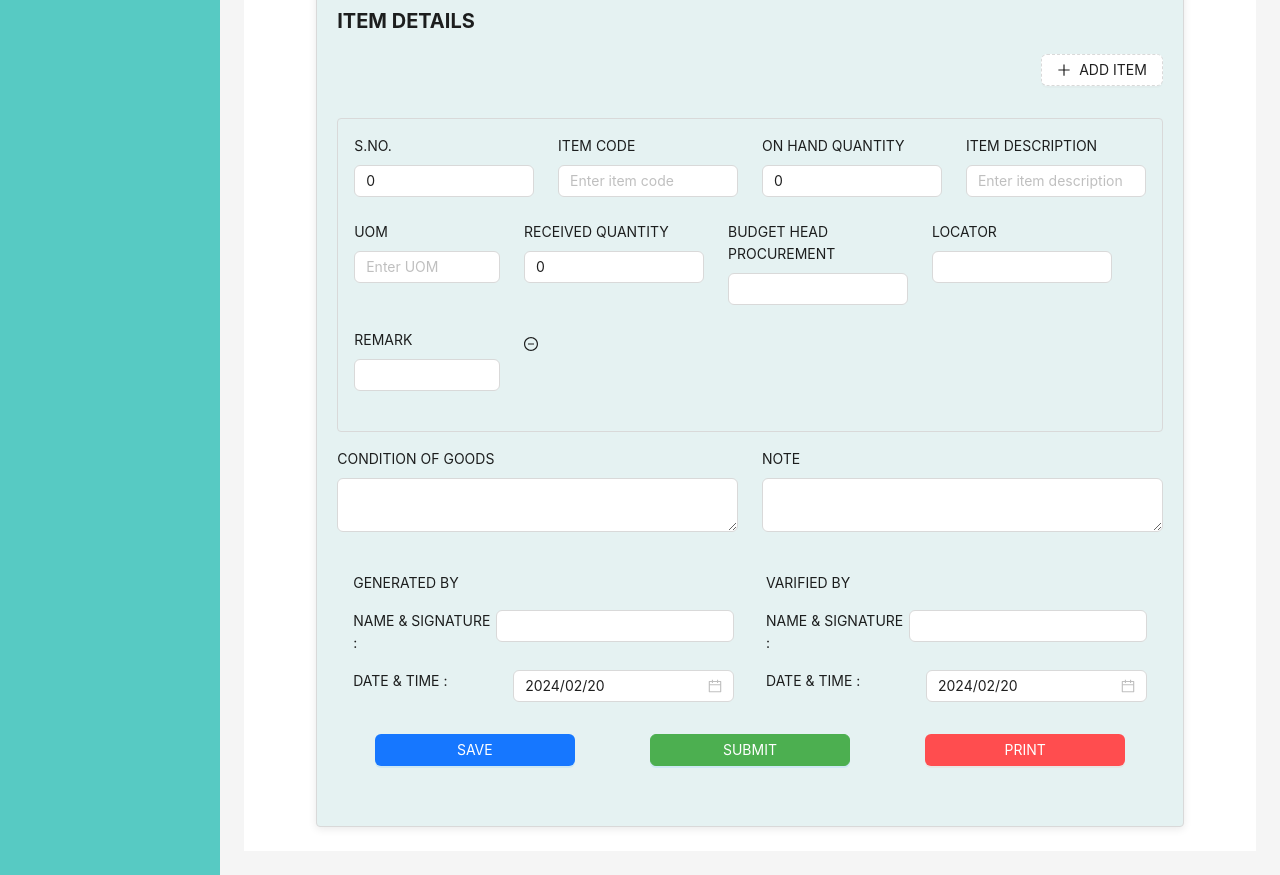
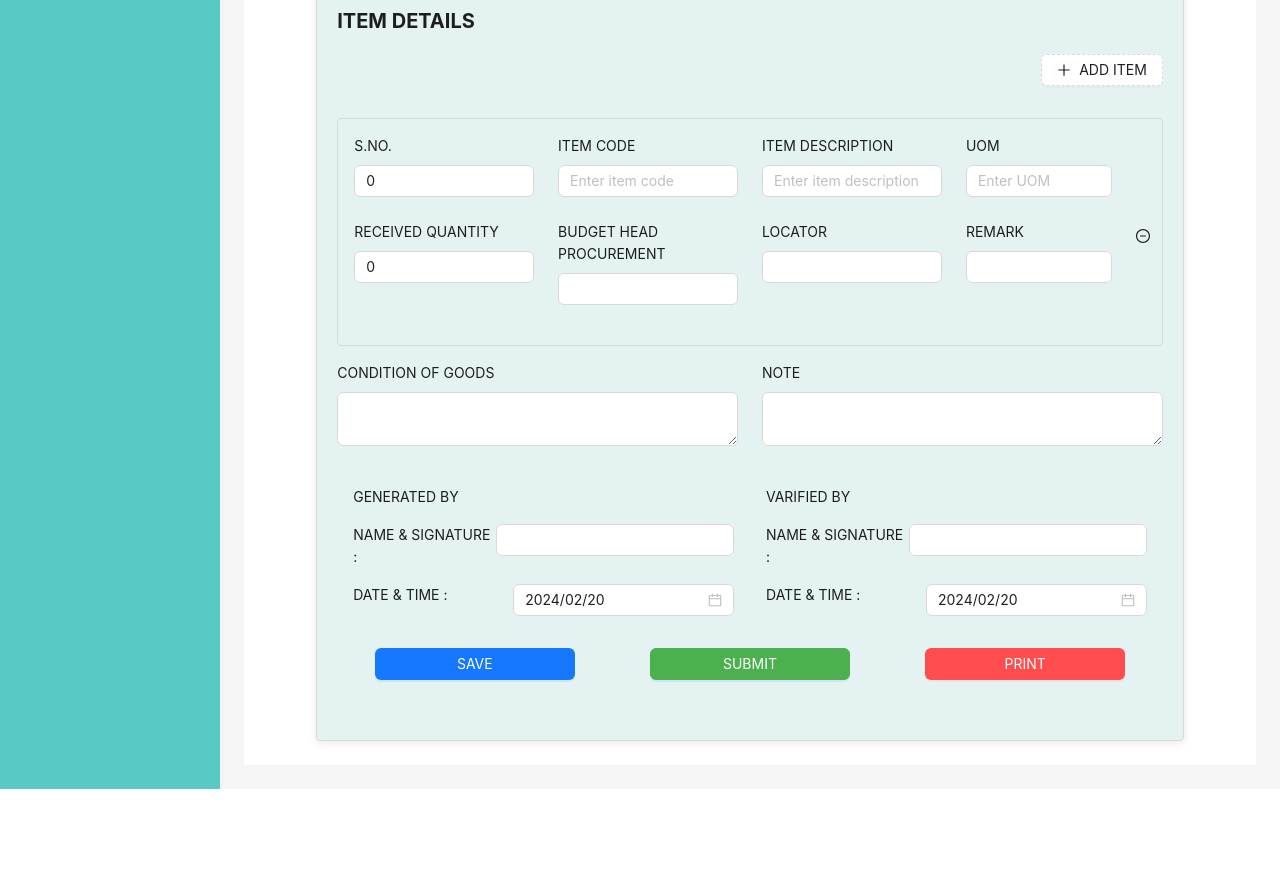
Before and after one commit to dvlprujjwal/sai-frontend, a React (Create React App) app: page /trans/grn in a window 1280 px wide. Shown: the part 820-1695 px from the top of the page. After the commit the page ends 1609 px from the top, so only its background shows below. Built offline with nearby package versions, Linux system fonts and the light colour scheme; no server answers.

Commit message:
Transaction Done 1

```diff
--- a/src/pages/txnform/grn/GoodsReceiveNoteForm.jsx
+++ b/src/pages/txnform/grn/GoodsReceiveNoteForm.jsx
@@ -450,12 +450,7 @@ const GoodsReceiveNoteForm = () => {
                         <span style={{ display: 'none' }}>{index + 1}</span>
                       </Form.Item>
                     </Col>
-                    <Col span={6}>
-                      <Form.Item {...restField} label="ON HAND QUANTITY  " >
-                        <Input value={formData.items?.[index]?.quantity} />
 
-                      </Form.Item>
-                    </Col>
                     <Col span={6}>
                       <Form.Item {...restField} label="ITEM DESCRIPTION" name={[name, 'itemDesc']}>
                         <AutoComplete
```
